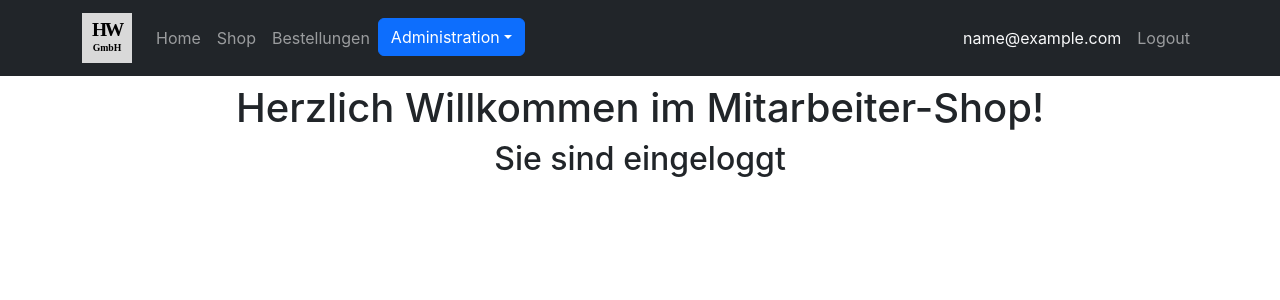
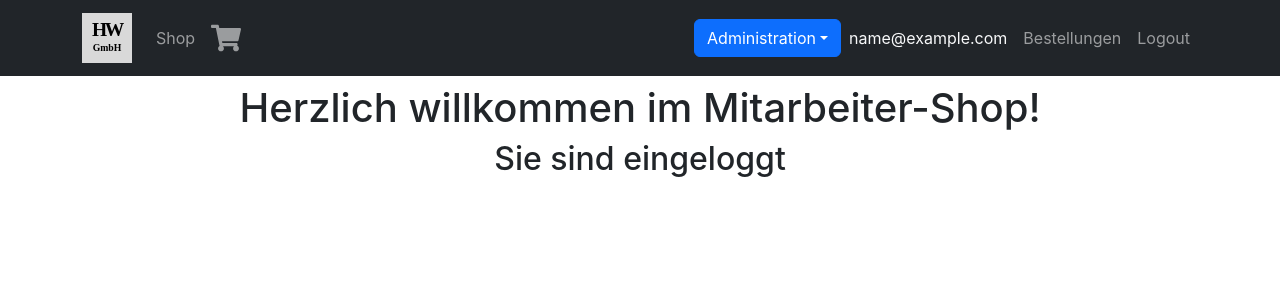
Before and after one commit to ring-code/intranet-shop-frontend, a React (Create React App) app: page / in a window 1280 px wide. Shown: the top 300 px of the page. Built offline with nearby package versions, Linux system fonts and the light colour scheme; sample sign-in values are in the browser's storage.

Commit message:
visual updates. some stuff to make tests work better

```diff
--- a/src/components/AdminProductUpdate.js
+++ b/src/components/AdminProductUpdate.js
@@ -163,7 +163,7 @@ const AdminProductDetails = () => {
   };
 
   return (
-    <div className="container mt-4">
+    <div className="container mt-4 mb-3">
       <h1>Produkt editieren: #{product.product_id}, {product.title}</h1>
       <Card className="product-details-card shadow-sm">
         <Card.Body>
--- a/src/components/Cart.js
+++ b/src/components/Cart.js
@@ -1,10 +1,11 @@
 import React, { useState } from 'react';
-import { Card, Button, Alert } from 'react-bootstrap';
+import { Card, Alert } from 'react-bootstrap';
 import { useNavigate } from 'react-router-dom';
 import { useCart } from './CartContext';
 
 
 /**
+ * @name Cart
  * Cart component where users can view and manage their shopping cart items.
  * Users can increase/decrease quantities of items, remove items, and place orders.
  */
@@ -115,8 +116,11 @@ const Cart = () => {
 
   return (
     <div className="container px-0 mt-4 mb-3">
+      {cart.length === 0 ?
+      <h2 className=" mb-4">Warenkorb</h2>
+      :
       <h2 className="picture-site-aligned-text mb-4">Warenkorb</h2>
-
+      }
       {/* Main Card Container */}
       <Card.Body className="position-relative">
         {/* Success and Error Messages */}
--- /dev/null
+++ b/src/components/CartIcon.js
@@ -0,0 +1,36 @@
+import React from 'react';
+import { FaShoppingCart } from 'react-icons/fa';
+import { Badge } from 'react-bootstrap';
+import { useCart } from './CartContext';
+
+const CartIcon = () => {
+  const { cart } = useCart();
+
+  // Calculate the total number of items in the cart
+  const cartItemCount = cart.reduce((total, item) => total + item.quantity, 0);
+
+  return (
+    <div data-testid="cart-icon" style={{ position: 'relative', display: 'inline-block' }}>
+      <FaShoppingCart size={30} />
+      {/* Display badge with the total cart count */}
+      {cartItemCount > 0 && (
+        <Badge
+          pill
+          bg="danger"
+          style={{
+            position: 'absolute',
+            top: '0',
+            right: '0',
+            fontSize: '0.75rem',
+            minWidth: '20px',
+            textAlign: 'center',
+          }}
+        >
+          {cartItemCount}
+        </Badge>
+      )}
+    </div>
+  );
+};
+
+export default CartIcon;
--- a/src/components/Home.js
+++ b/src/components/Home.js
@@ -5,7 +5,7 @@ const Home = ({isLoggedIn}) => {
     return (
         <>
         <br />
-        <h1>Herzlich Willkommen im Mitarbeiter-Shop!</h1>
+        <h1>Herzlich willkommen im Mitarbeiter-Shop!</h1>
         {isLoggedIn ?
         <h2>Sie sind eingeloggt</h2>
         :
--- a/src/components/Navigation.js
+++ b/src/components/Navigation.js
@@ -3,6 +3,7 @@ import logo from '../logo.svg';
 import { Link } from 'react-router-dom';
 import { Container, Navbar, Nav, Image, Dropdown } from 'react-bootstrap';
 import { useCart } from './CartContext';
+import CartIcon from './CartIcon'; // Import the CartIcon component
 
 /**
  * Navigation component handles the navigation bar and updates based on the user's login state.
@@ -19,12 +20,10 @@ const Navigation = ({ isLoggedIn, isAdmin, handleLogout }) => {
   const { cart, resetCart } = useCart();
   const [userEmail, setUserEmail] = useState(localStorage.getItem('userEmail') || '');
 
-
   useEffect(() => {
     const email = localStorage.getItem('userEmail');
     setUserEmail(email || '');
   }, [isLoggedIn]);
-
 
   useEffect(() => {
     if (!isLoggedIn && prevIsLoggedIn.current) {
@@ -39,43 +38,46 @@ const Navigation = ({ isLoggedIn, isAdmin, handleLogout }) => {
    */
   const totalItemsInCart = cart.reduce((acc, item) => acc + item.quantity, 0);
 
-
-    return <Navbar bg="dark" variant="dark" expand="lg" className='navbar-fixed'>
-
+  return (
+    <Navbar bg="dark" variant="dark" expand="lg" className="navbar-fixed">
       <Container>
-
-      <Navbar.Brand as={Link} to="/">
+        {/* Brand Logo */}
+        <Navbar.Brand as={Link} to="/" style={{ display: 'flex', alignItems: 'center' }}>
           <Image src={logo} width="50" />
         </Navbar.Brand>
 
+        {/* Navbar Toggle */}
         <Navbar.Toggle aria-controls="basic-navbar-nav" />
 
+        {/* Navbar Links */}
         <Navbar.Collapse id="basic-navbar-nav">
-
-        <Nav className="me-auto">
-          <Nav.Link as={Link} to="/">Home</Nav.Link>
-
-          {isLoggedIn ?
+          <Nav className="me-auto align-items-center">
+            {isLoggedIn ? (
               <>
                 <Nav.Link as={Link} to="/products">Shop</Nav.Link>
-            {cart && cart.length > 0 && (
-                <Nav.Link as={Link} to="/cart">Warenkorb ({totalItemsInCart})</Nav.Link>
-            )}
-            <Nav.Link as={Link} to="/orders">Bestellungen</Nav.Link>
+
+                {/* Cart Icon with Fixed Alignment */}
+                <Nav.Link as={Link} to="/cart" style={{ position: 'relative', minWidth: '50px', display: 'flex', alignItems: 'center' }}>
+                  <CartIcon />
+                </Nav.Link>
               </>
-          :
+            ) : (
               <>
                 <Nav.Link as={Link} to="/login">Login</Nav.Link>
                 <Nav.Link as={Link} to="/register">Registrierung</Nav.Link>
               </>
-          }
+            )}
+          </Nav>
 
-          {isLoggedIn && isAdmin && (
+          <Nav className="ms-auto align-items-center">
+            {isLoggedIn ? (
+              <>
+                {/* Admin Dropdown */}
+                {isAdmin && (
                   <Dropdown>
-            <Dropdown.Toggle  id="dropdown-custom-components">
+                    <Dropdown.Toggle id="dropdown-custom-components" style={{ display: 'flex', alignItems: 'center' }}>
                       Administration
                     </Dropdown.Toggle>
-
                     <Dropdown.Menu>
                       <Dropdown.Item as={Link} to="/admin/products">Produkte verwalten</Dropdown.Item>
                       <Dropdown.Item as={Link} to="/admin/insert">Produkt hinzufügen</Dropdown.Item>
@@ -83,29 +85,29 @@ const Navigation = ({ isLoggedIn, isAdmin, handleLogout }) => {
                   </Dropdown>
                 )}
 
+                {/* User Email */}
+                <Nav.Link href="#" className="text-light navbar-email" style={{ display: 'flex', alignItems: 'center' }}>
+                  {userEmail}
+                </Nav.Link>
 
-        </Nav>
+                {/* Orders Link */}
+                <Nav.Link as={Link} to="/orders" style={{ display: 'flex', alignItems: 'center' }}>
+                  Bestellungen
+                </Nav.Link>
 
-        <Nav className="ms-auto">
-            {isLoggedIn ? (
-              <>
-                <Nav.Link href="#" className="text-light navbar-email">{userEmail}</Nav.Link>
-
-
-
-                <Nav.Link onClick={handleLogout}>Logout</Nav.Link>
-
+                {/* Logout Link */}
+                <Nav.Link onClick={handleLogout} style={{ display: 'flex', alignItems: 'center' }}>
+                  Logout
+                </Nav.Link>
               </>
             ) : (
               <></>
             )}
           </Nav>
-
-
-
         </Navbar.Collapse>
       </Container>
     </Navbar>
+  );
 
 };
 
--- a/src/components/Orders.js
+++ b/src/components/Orders.js
@@ -25,8 +25,7 @@ const Orders = () => {
 
         if (response.ok) {
           setOrders(data);
-        } else {
-          setError('Keine Bestellungen für diesen Benutzer gefunden.');
+
         }
       } catch (err) {
         setError('Ein Fehler ist aufgetreten.');
@@ -51,11 +50,14 @@ const Orders = () => {
   }
 
   return (
-    <div className="container mt-4">
-    <h2>Bestellungen für {userEmail}</h2>
+    <div className="container mt-5"> {/* Added margin-top to prevent clipping */}
+      <h2 className="mb-4">Bestellungen für {userEmail}</h2>
       {orders.length === 0 ? (
         <div className="text-center w-100">
-        <Alert variant="warning">Keine Bestellungen gefunden.</Alert>
+          {/* Yellow alert for no orders */}
+          <Alert variant="warning" style={{ backgroundColor: '#fff3cd', color: '#856404' }}>
+            Keine Bestellungen gefunden.
+          </Alert>
         </div>
       ) : (
         orders.map((order) => (
--- a/src/components/ProductDetails.js
+++ b/src/components/ProductDetails.js
@@ -31,6 +31,7 @@ const ProductDetails = () => {
             variant="top"
             src={`https://fi.mshome.net:3001/${product.image_url || '/static/images/default-product.jpg'}`}
             style={{ width: '100%', height: 'auto', objectFit: 'cover' }}
+            alt = {product.title}
           />
           <div className="mt-3">
             <Card.Title>{product.title}</Card.Title>
```
Lines whose indentation alone changed are shown as unchanged.
